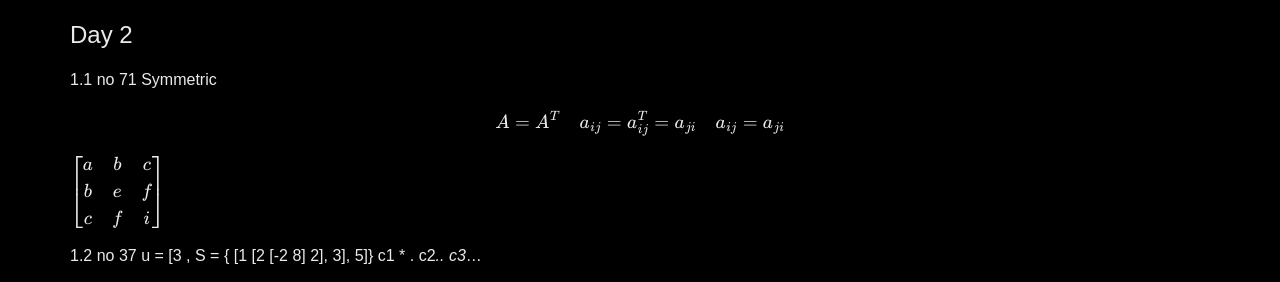
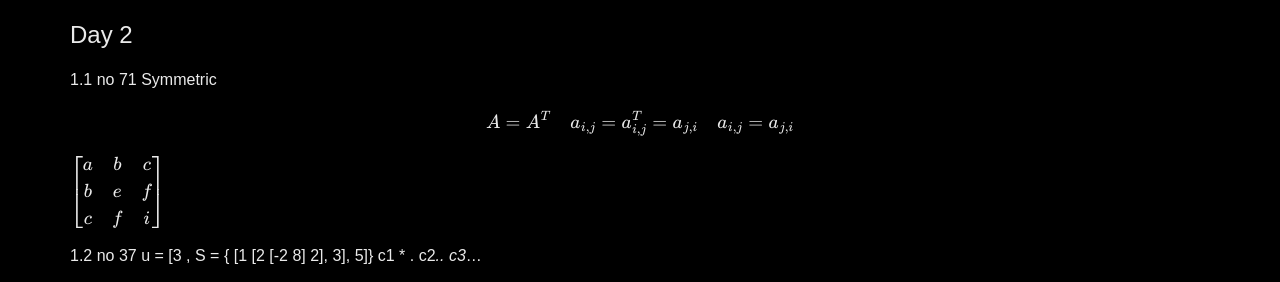
Before and after one commit to knaik/knaik.github.io, a Jekyll site: the page built from _posts/2015-09-08-linear-alg.markdown, in a window 1280 px wide. Shown: the part 269-551 px from the top of the page. Built offline with Jekyll 4.4.1, drawn with Linux system fonts in a browser that asks for light colours; formulas are drawn with MathJax 3.

Commit message:
Working now?

```diff
--- a/_posts/2015-09-08-linear-alg.markdown
+++ b/_posts/2015-09-08-linear-alg.markdown
@@ -9,7 +9,7 @@ categories: LinearAlgebra
 1.1 no 71
 Symmetric
 
-$$ A = A^T \quad a_{ij} = a_{ij}^T = a_{ji} \quad a_{ij} = a_{ji} $$
+$$ A = A^T \quad a_{i,j} = a_{i,j}^T = a_{j,i} \quad a_{i,j} = a_{j,i} $$
 
 \\( \begin{bmatrix} a & b & c \\\ b & e & f \\\ c & f & i \end{bmatrix} \\)
 
```
